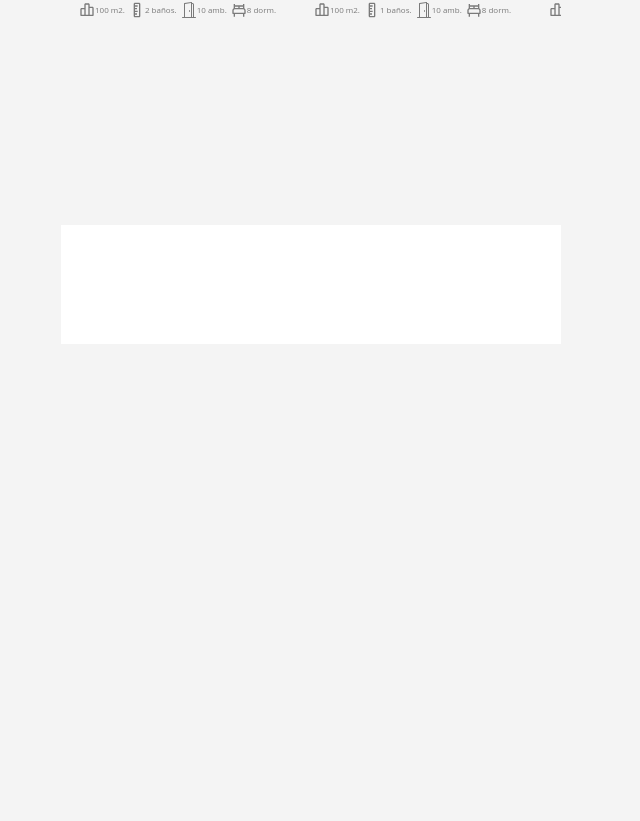
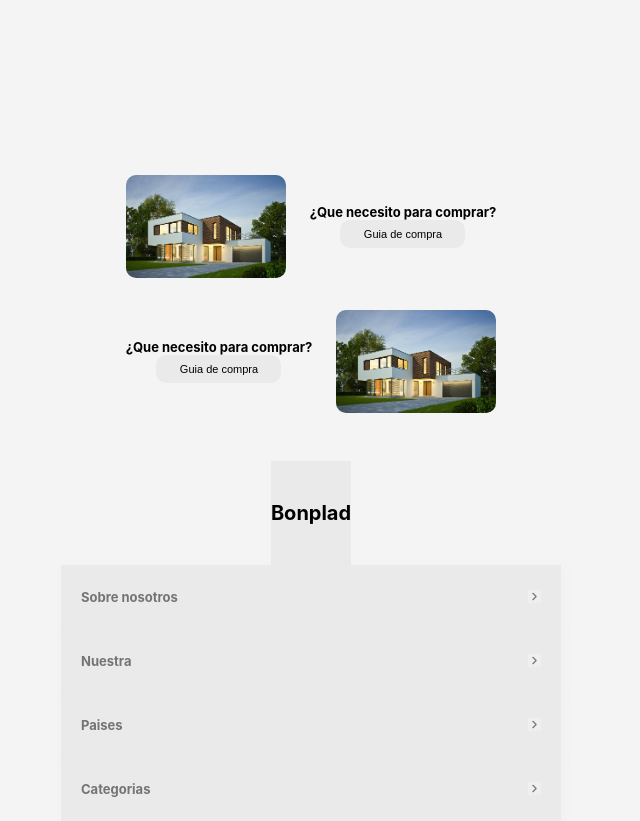
Before and after one commit to juancarlos301/id-5-real-estate-front, a React (Create React App) app: page / in a window 1280 px wide. Shown: the part 456-1277 px from the top of the page, without its empty margins (329-969 px from the left). Before the commit the page ends 800 px from the top, so only its background shows below. Built offline with nearby package versions, Linux system fonts and the light colour scheme.

Commit message:
Merge branch 'loginpage' into main

```diff
--- a/src/components/Login2/LoginDos.jsx
+++ b/src/components/Login2/LoginDos.jsx
@@ -16,7 +16,7 @@ export function LoginDos() {
   const {
     register,
     handleSubmit,
-    watch,
+    //watch,
     formState: { errors },
   } = useForm();
 
--- /dev/null
+++ b/src/components/itemFooter/itemFooter.jsx
@@ -0,0 +1,34 @@
+import { useState } from "react";
+import {
+  DropDown,
+  DropButton,
+  DropContent,
+  TextContent,
+  Icon
+} from "./stylesItemFooter";
+
+export const ItemFooter =({ name }) => {
+
+  const [isActive, setIsActive] = useState(false);
+
+  return (
+    <>
+      <DropDown>
+        <DropButton onClick={(e) => setIsActive(!isActive)}>
+          {name}
+          <Icon active={isActive}/>
+        </DropButton>
+        {isActive && (
+          <DropContent>
+            <TextContent>
+              Lorem ipsum, dolor sit amet consectetur adipisicing elit. Nisi,
+              pariatur fugiat. Corrupti porro minus obcaecati, in aliquam
+              adipisci omnis sunt perferendis ab quisquam fugiat enim non
+              blanditiis quibusdam? Consectetur, quae?
+            </TextContent>
+          </DropContent>
+        )}
+      </DropDown>
+    </>
+  );
+}
--- /dev/null
+++ b/src/components/itemFooter/stylesItemFooter.js
@@ -0,0 +1,47 @@
+import styled from "styled-components";
+import { FiChevronRight } from "react-icons/fi";
+
+export const Container = styled.div`
+  width: 100%;
+`;
+export const DropDown = styled.div`
+  width: 100%;
+  user-select: none;
+  margin: auto;
+  position: relative;
+  background: #ebeaea;
+`;
+export const DropButton = styled.div`
+  padding: 15px 20px;
+  background: #ebeaea;
+  box-shadow: 3px 3px 10px 6px rgba(0, 0, 0, 0.02);
+  font-weight: bold;
+  color: #000;
+  opacity: 50%;
+  display: flex;
+  align-items: center;
+  cursor: pointer;
+  justify-content: space-between;
+  font-size: 13px;
+  padding: 24px 20px;
+`;
+export const DropContent = styled.div`
+  position: relative;
+  top: 110%;
+  left: 0;
+  padding: 15px;
+  background: #ebeaea;
+  box-shadow: 1px 1px 10px 2px rgba(0, 0, 0, 0.02);
+  font-weight: 400;
+  color: #333;
+  width: 100%;
+`;
+export const TextContent = styled.p`
+  background-color: #ebeaea;
+  text-align: justify;
+  font-size: 12px;
+`;
+export const Icon = styled(FiChevronRight)`
+  background: "#EBEAEA";
+  transform: ${props=> props.active ? "rotate(90deg)" : "none"};
+`;
--- a/src/components/navbar/stylesNavbar.js
+++ b/src/components/navbar/stylesNavbar.js
@@ -42,6 +42,7 @@ export const ContainerBars = styled.div`
 export const Logo = styled.img`
  width: 60px;
  height: 40px;
+ cursor: pointer;
 `
 
 export const Bar1y2 = styled.div`
--- a/src/components/searcher/stylesSearcher.js
+++ b/src/components/searcher/stylesSearcher.js
@@ -19,7 +19,7 @@ export const Input = styled.input`
  padding: 0;
  height: 30px;
  outline: none;
- background-color: #fff;
+ background: #fff;
 `
 export const SearchButton = styled.button`
  background-color: #000;
--- a/src/containers/footer/footer.jsx
+++ b/src/containers/footer/footer.jsx
@@ -1,13 +1,13 @@
 import { Container, Title } from "./stylesFooter"
-
+import { ItemFooter } from "../../components/itemFooter/itemFooter"
 export const Footer = () => {
 return (
     <Container>
         <Title>Bonplad</Title>
-
-        <div>
-
-        </div>
+        <ItemFooter name="Sobre nosotros"/>
+        <ItemFooter name="Nuestra"/>
+        <ItemFooter name="Paises"/>
+        <ItemFooter name="Categorias"/>
     </Container>
 )
 }
--- a/src/containers/footer/stylesFooter.js
+++ b/src/containers/footer/stylesFooter.js
@@ -5,10 +5,14 @@ export const Container = styled.footer`
  display: flex;
  justify-content: center;
  align-items: center;
+ flex-wrap: wrap;
 `
-export const Title = styled.h2`
- font-family: 'Open Sans';
- color: #000;
- font-weight: 700;
- font-size: 20px;
-`
+export const Title = styled.p`
+  text-align: center;
+  font-weight: bold;
+  font-size: 20px;
+  background-color: #ebeaea;
+  padding-bottom: 1rem;
+  margin: 0;
+  padding: 40px 0;
+`;
--- /dev/null
+++ b/src/containers/shoppingGuide/shoppingGuide.jsx
@@ -0,0 +1,31 @@
+import Image1 from "../../assets/foto2.jpeg";
+import {
+  Container,
+  Section,
+  Image,
+  InfoContainer,
+  Paragraph,
+  Button,
+} from "./stylesShoppingGuide";
+
+export const ShoppingGuide = () => {
+  return (
+    <Container>
+      <Section>
+        <Image src={Image1} alt="rooms" />
+        <InfoContainer>
+          <Paragraph>¿Que necesito para comprar?</Paragraph>
+          <Button>Guia de compra</Button>
+        </InfoContainer>
+      </Section>
+
+      <Section>
+        <InfoContainer>
+          <Paragraph>¿Que necesito para comprar?</Paragraph>
+          <Button>Guia de compra</Button>
+        </InfoContainer>
+        <Image src={Image1} alt="" />
+      </Section>
+    </Container>
+  );
+}
--- /dev/null
+++ b/src/containers/shoppingGuide/stylesShoppingGuide.js
@@ -0,0 +1,41 @@
+import styled from "styled-components";
+
+export const Container = styled.div`
+  margin: 0 auto;
+  width: 90%;
+  margin-bottom: 3rem;
+  margin-top: 10rem;
+`;
+export const Section = styled.div`
+  display: flex;
+  gap: 1.5rem;
+  align-items: center;
+  justify-content: center;
+  margin-top: 2rem;
+`;
+export const InfoContainer = styled.div`
+  display: flex;
+  flex-direction: column;
+  align-items: center;
+  justify-content: center;
+`;
+export const Image = styled.img`
+  width: 160px;
+  height: 103px;
+  border-radius: 10px;
+`;
+export const Paragraph = styled.p`
+  font-weight: 700;
+  text-align: center;
+  font-size: 13px;
+`;
+export const Button = styled.button`
+  display: block;
+  width: 125px;
+  padding: 0.5rem;
+  border: none;
+  border-radius: 10px;
+  background-color: #ebeaea;
+  cursor: pointer;
+  font-size: 11px;
+`;
--- a/src/pages/home/home.jsx
+++ b/src/pages/home/home.jsx
@@ -4,8 +4,10 @@ import { Searcher } from "../../components/searcher/searcher"
 import { Carrousel } from "../../containers/carrousel/carrousel"
 import { Cart } from "../../components/carts/cart"
 import { Select} from "../../components/select/select"
+import { ShoppingGuide } from "../../containers/shoppingGuide/shoppingGuide"
+import { Footer } from "../../containers/footer/footer"
 //css
-import { Container, ContainerSearcher, Title, Containerfeatured,
+import { Container, Title, Containerfeatured,
          ContainerListOfEstate, ContainerSearched, ContainerButtons,
          ContainerButton, TextButton, Iconfilter, IconMap,
          ContainerFilters } from "./stylesHome"
@@ -35,11 +37,11 @@ export const Home = () => {
     return (
         <Container>
             <Navbar setSearched={setSearched} setValueInput={setValueInput} valueInput={valueInput}/>
-            <ContainerSearcher>
+            <ContainerSearched>
                 <Title aling={'center'}>Encuentra el hogar de tus sueños</Title>
                 <Searcher handleSearch={handleSearch} setEstates={setEstates}
                             estates={data} valueInput={valueInput} setSearched={setSearched}/>
-            </ContainerSearcher>
+            </ContainerSearched>
             {!searched ? (
                 <Containerfeatured>
                     <Title alingLeft>Inmuebles destacados</Title>
@@ -111,7 +113,8 @@ export const Home = () => {
                     </ContainerListOfEstate>
             </ContainerSearched>
             )}
-
+            <ShoppingGuide/>
+            <Footer/>
         </Container>
     )
 }
--- a/src/pages/home/stylesHome.js
+++ b/src/pages/home/stylesHome.js
@@ -31,13 +31,13 @@ margin-top: ${props=> props.marginTop ? '20px': '0'};
 export const Containerfeatured = styled.div`
  width: 100%;
  overflow: hidden;
- margin-bottom: 200px;
 `
 export const ContainerSearched = styled.div`
  width: 100%;
  display: flex;
  justify-content: center;
  flex-wrap: wrap;
+ margin-bottom: 60px;
 `
 export const ContainerButtons = styled.div`
  width: 100%;
```
